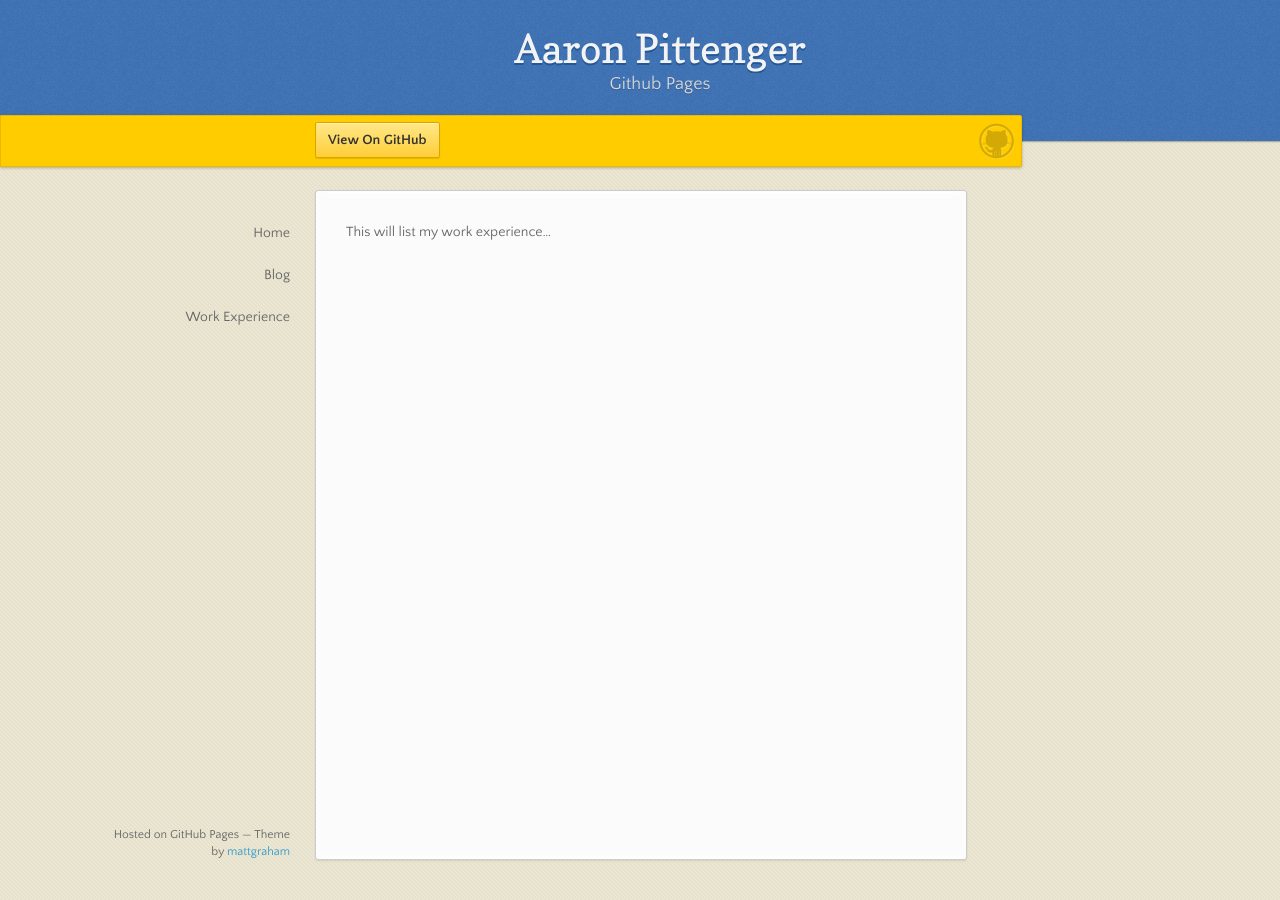
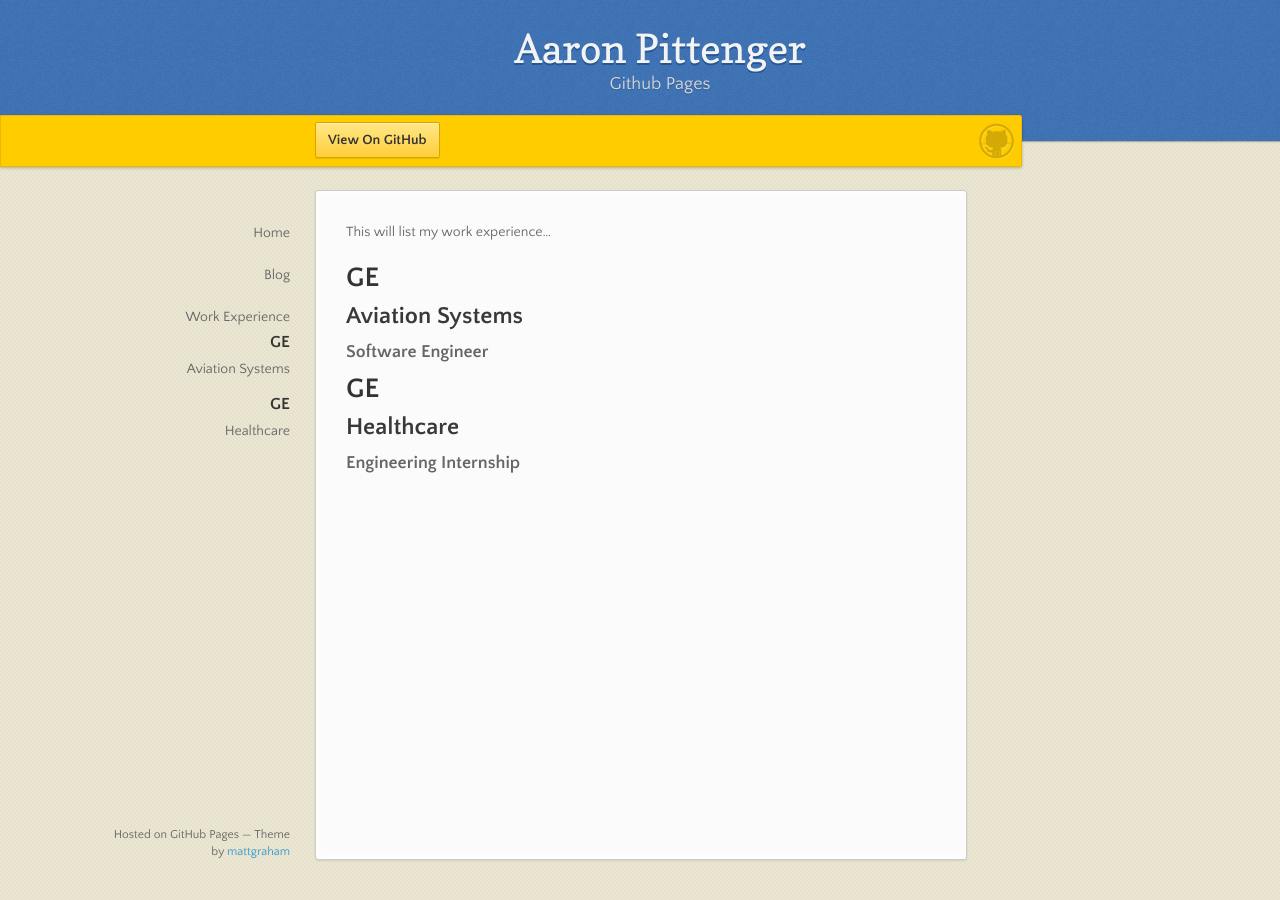
Before and after one commit to pittenga/pittenga.github.io, a Jekyll site: the page built from work_experience.md, in a window 1280 px wide. Built offline with Jekyll 4.4.1, drawn with Linux system fonts in a browser that asks for light colours; nearby versions of some CDN libraries.

```diff
--- a/work_experience.md
+++ b/work_experience.md
@@ -3,3 +3,10 @@ layout: default
 title: Work Experience
 ---
 This will list my work experience...
+# GE
+## Aviation Systems
+### Software Engineer
+
+# GE
+## Healthcare
+### Engineering Internship
```
